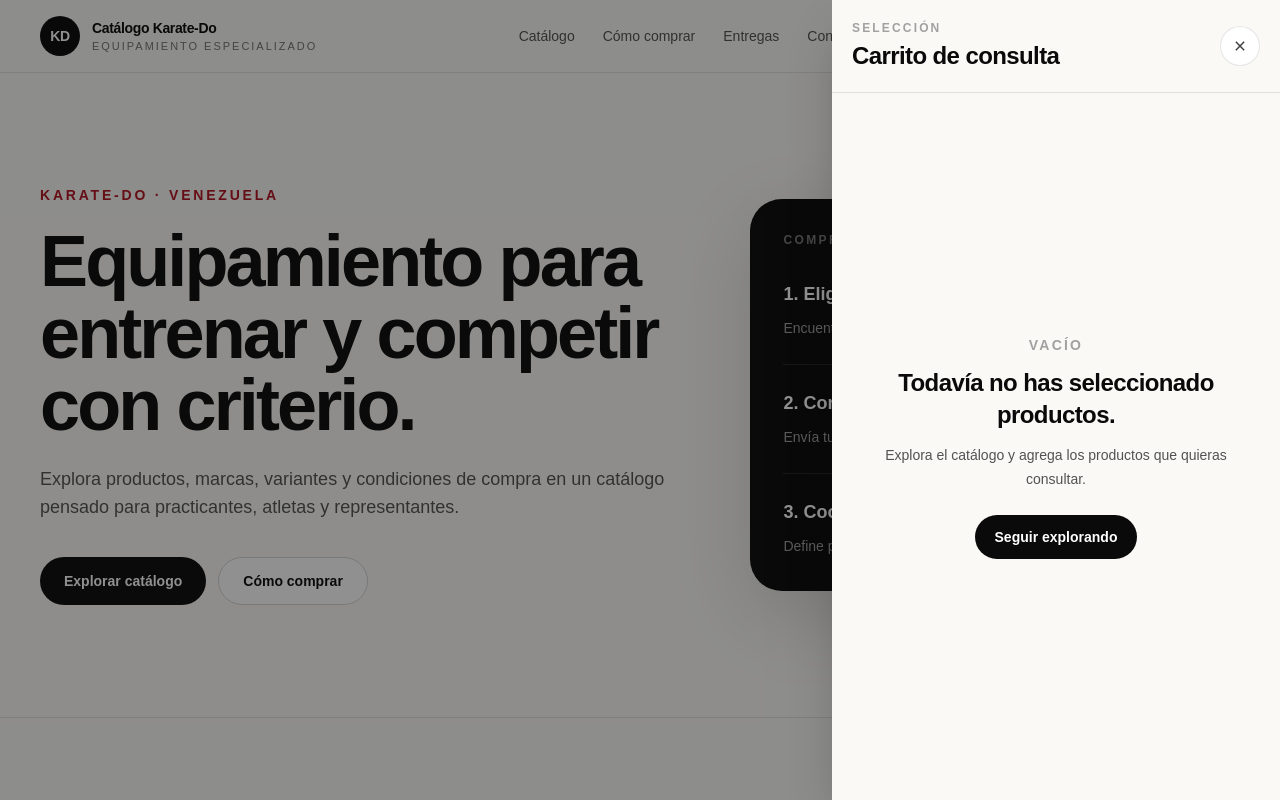
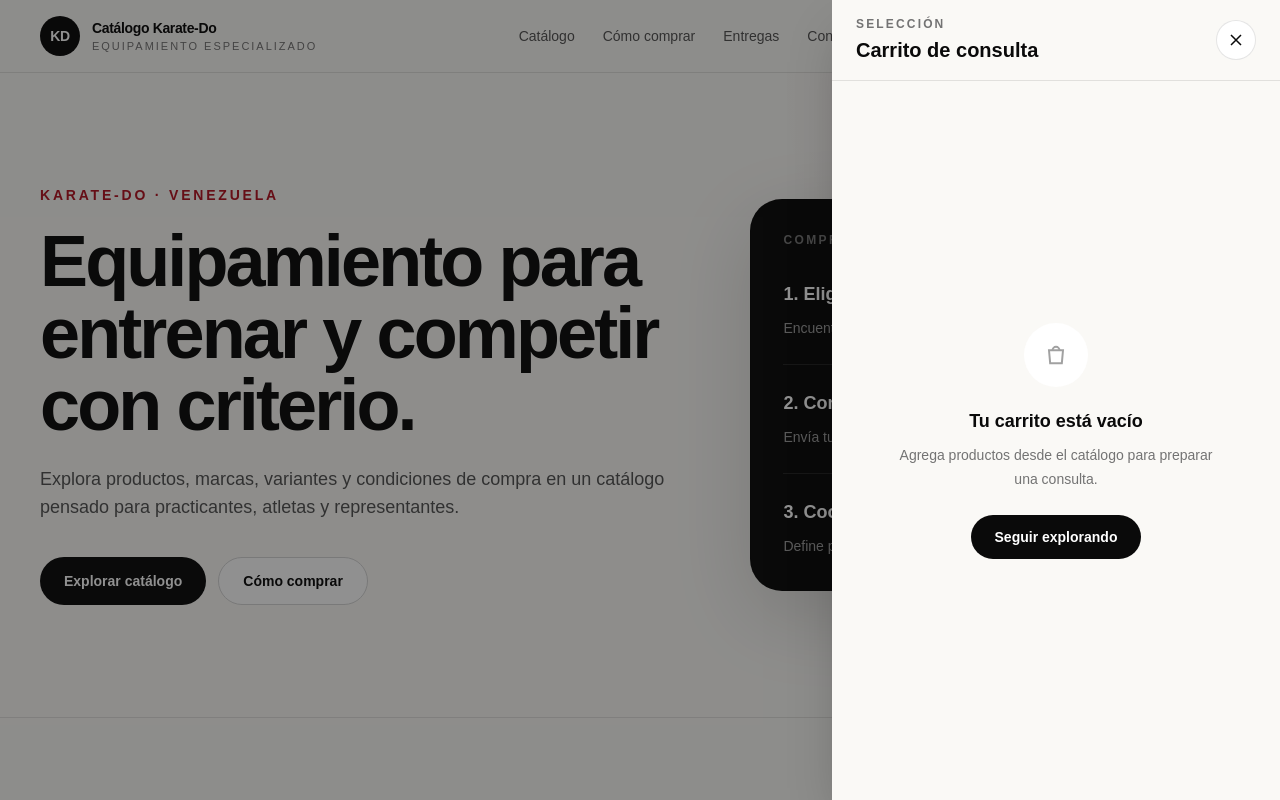
Before and after one commit to maorusohh/catalogo-karate, a Next.js app: page / in a window 1280 px wide. Both pictures are taken after a click on the button "Abrir carrito". Shown: the top 800 px of the page. Built offline with nearby package versions, Linux system fonts and the light colour scheme.

Commit message:
feat: add WhatsApp consultation flow

```diff
--- a/src/components/cart/cart-drawer.tsx
+++ b/src/components/cart/cart-drawer.tsx
@@ -3,6 +3,7 @@
 import { useEffect } from "react";
 
 import { useCart } from "@/components/cart/cart-provider";
+import { WhatsAppConsultButton } from "@/components/cart/whatsapp-consult-button";
 
 export function CartDrawer() {
   const { isOpen, closeCart, items, totalItems, updateQuantity, removeItem, clearCart } = useCart();
@@ -51,25 +52,22 @@ export function CartDrawer() {
         aria-labelledby="cart-title"
         className="absolute top-0 right-0 flex h-full w-full max-w-md flex-col bg-[#faf9f6] shadow-2xl"
       >
-        <div className="flex items-center justify-between border-b border-black/10 px-5 py-5">
+        <header className="flex items-center justify-between border-b border-black/10 px-5 py-4 sm:px-6">
           <div>
-            <p className="text-xs font-semibold tracking-[0.18em] text-neutral-400 uppercase">
+            <p className="text-xs font-semibold tracking-[0.18em] text-neutral-500 uppercase">
               Selección
             </p>
 
-            <h2
-              id="cart-title"
-              className="mt-1 text-2xl font-semibold tracking-tight text-neutral-950"
-            >
+            <h2 id="cart-title" className="mt-1 text-xl font-semibold text-neutral-950">
               Carrito de consulta
             </h2>
           </div>
 
           <button
             type="button"
+            aria-label="Cerrar carrito"
             onClick={closeCart}
-            aria-label="Cerrar carrito"
-            className="flex size-10 items-center justify-center rounded-full border border-black/10 bg-white text-neutral-700 hover:border-neutral-950"
+            className="inline-flex size-10 items-center justify-center rounded-full border border-black/10 bg-white text-neutral-950 transition-colors hover:border-neutral-950"
           >
             <svg
               aria-hidden="true"
@@ -79,133 +77,141 @@ export function CartDrawer() {
               stroke="currentColor"
               strokeWidth="1.8"
             >
-              <path d="m7 7 10 10M17 7 7 17" />
+              <path d="M6 6l12 12M18 6 6 18" />
             </svg>
           </button>
+        </header>
+
+        {items.length === 0 ? (
+          <div className="flex flex-1 flex-col items-center justify-center px-6 text-center">
+            <div className="flex size-16 items-center justify-center rounded-full bg-white text-neutral-400">
+              <svg
+                aria-hidden="true"
+                viewBox="0 0 24 24"
+                className="size-7"
+                fill="none"
+                stroke="currentColor"
+                strokeWidth="1.7"
+              >
+                <path d="M6 8h12l-1 11H7L6 8Z" />
+                <path d="M9 8a3 3 0 0 1 6 0" />
+              </svg>
             </div>
 
-        {items.length === 0 ? (
-          <div className="flex flex-1 items-center justify-center px-8 text-center">
-            <div>
-              <p className="text-sm font-semibold tracking-[0.16em] text-neutral-400 uppercase">
-                Vacío
-              </p>
+            <h3 className="mt-5 text-lg font-semibold text-neutral-950">Tu carrito está vacío</h3>
 
-              <h3 className="mt-3 text-2xl font-semibold tracking-tight text-neutral-950">
-                Todavía no has seleccionado productos.
-              </h3>
-
-              <p className="mt-3 text-sm leading-6 text-neutral-600">
-                Explora el catálogo y agrega los productos que quieras consultar.
+            <p className="mt-2 max-w-xs text-sm leading-6 text-neutral-500">
+              Agrega productos desde el catálogo para preparar una consulta.
             </p>
 
             <button
               type="button"
               onClick={closeCart}
-                className="mt-6 min-h-11 rounded-full bg-neutral-950 px-5 text-sm font-semibold text-white"
+              className="mt-6 rounded-full bg-neutral-950 px-6 py-3 text-sm font-semibold text-white transition-colors hover:bg-neutral-800"
             >
               Seguir explorando
             </button>
           </div>
-          </div>
         ) : (
           <>
-            <div className="flex-1 overflow-y-auto px-5 py-5">
+            <div className="flex-1 overflow-y-auto">
+              <div className="space-y-4 p-5 sm:p-6">
+                <div className="flex items-center justify-between">
+                  <p className="text-sm text-neutral-500">
+                    {totalItems}{" "}
+                    {totalItems === 1 ? "unidad seleccionada" : "unidades seleccionadas"}
+                  </p>
+
+                  <button
+                    type="button"
+                    onClick={clearCart}
+                    className="text-xs font-semibold text-neutral-500 underline-offset-4 transition-colors hover:text-neutral-950 hover:underline"
+                  >
+                    Vaciar carrito
+                  </button>
+                </div>
+
                 <div className="space-y-3">
                   {items.map((item) => (
                     <article
-                    key={`${item.productId}-${item.variantId}`}
+                      key={`${item.productId}:${item.variantId}`}
                       className="rounded-2xl border border-black/10 bg-white p-4"
                     >
                       <div className="flex items-start justify-between gap-4">
                         <div className="min-w-0">
-                        <p className="text-xs font-semibold tracking-[0.12em] text-neutral-400 uppercase">
-                          {item.snapshot.brandName}
+                          <p className="text-sm font-semibold text-neutral-950">
+                            {item.snapshot.productName}
                           </p>
 
-                        <h3 className="mt-1 font-semibold tracking-tight text-neutral-950">
-                          {item.snapshot.productName}
-                        </h3>
+                          <p className="mt-1 text-xs text-neutral-500">{item.snapshot.brandName}</p>
 
-                        <p className="mt-1 text-xs text-neutral-500">SKU {item.snapshot.sku}</p>
-
-                        <p className="mt-2 text-sm text-neutral-600">
+                          <p className="mt-2 text-sm text-neutral-700">
                             {item.snapshot.variantLabel}
                           </p>
+
+                          <p className="mt-1 text-xs text-neutral-400">SKU: {item.snapshot.sku}</p>
                         </div>
 
                         <button
                           type="button"
+                          aria-label={`Eliminar ${item.snapshot.productName}`}
                           onClick={() => removeItem(item.productId, item.variantId)}
-                        aria-label={`Eliminar ${item.snapshot.productName}`}
-                        className="shrink-0 text-xs font-semibold text-neutral-400 hover:text-[#b31322]"
+                          className="shrink-0 text-xs font-semibold text-neutral-400 transition-colors hover:text-[#b31322]"
                         >
                           Eliminar
                         </button>
                       </div>
 
-                    <div className="mt-4 flex items-center justify-between gap-4 border-t border-black/8 pt-4">
-                      <div className="flex items-center overflow-hidden rounded-full border border-black/10 bg-neutral-50">
+                      <div className="mt-4 flex items-center justify-between border-t border-black/5 pt-4">
+                        <span className="text-xs font-medium tracking-[0.12em] text-neutral-400 uppercase">
+                          Cantidad
+                        </span>
+
+                        <div className="flex items-center rounded-full border border-black/10 bg-[#faf9f6]">
                           <button
                             type="button"
+                            aria-label={`Disminuir cantidad de ${item.snapshot.productName}`}
                             onClick={() =>
                               updateQuantity(item.productId, item.variantId, item.quantity - 1)
                             }
-                          aria-label={`Reducir cantidad de ${item.snapshot.productName}`}
-                          className="flex size-9 items-center justify-center text-neutral-700 hover:bg-white"
+                            className="flex size-10 items-center justify-center rounded-full text-lg text-neutral-700 transition-colors hover:bg-white hover:text-neutral-950"
                           >
                             −
                           </button>
 
-                        <span className="min-w-8 text-center text-sm font-semibold text-neutral-950">
+                          <span
+                            aria-live="polite"
+                            className="min-w-9 text-center text-sm font-semibold text-neutral-950"
+                          >
                             {item.quantity}
                           </span>
 
                           <button
                             type="button"
+                            aria-label={`Aumentar cantidad de ${item.snapshot.productName}`}
                             onClick={() =>
                               updateQuantity(item.productId, item.variantId, item.quantity + 1)
                             }
-                          aria-label={`Aumentar cantidad de ${item.snapshot.productName}`}
-                          className="flex size-9 items-center justify-center text-neutral-700 hover:bg-white"
+                            className="flex size-10 items-center justify-center rounded-full text-lg text-neutral-700 transition-colors hover:bg-white hover:text-neutral-950"
                           >
                             +
                           </button>
-                      </div>
-
-                      <div className="text-right">
-                        {Object.entries(item.selectedOptions).map(([name, value]) => (
-                          <p key={name} className="text-xs text-neutral-500">
-                            {name}: {value}
-                          </p>
-                        ))}
                         </div>
                       </div>
                     </article>
                   ))}
                 </div>
               </div>
-
-            <div className="border-t border-black/10 bg-white px-5 py-5">
-              <div className="flex items-center justify-between">
-                <p className="text-sm font-medium text-neutral-500">Productos seleccionados</p>
-
-                <p className="text-sm font-semibold text-neutral-950">{totalItems}</p>
             </div>
 
-              <p className="mt-3 text-sm leading-6 text-neutral-500">
-                Los precios y la disponibilidad definitiva se confirman antes de concretar la
-                compra.
+            <footer className="border-t border-black/10 bg-[#faf9f6] p-5 sm:p-6">
+              <p className="mb-4 text-xs leading-5 text-neutral-500">
+                El carrito sirve para preparar tu solicitud. La disponibilidad, precio y condiciones
+                se confirman contigo antes de concretar la compra.
               </p>
 
-              <button
-                type="button"
-                onClick={clearCart}
-                className="mt-5 min-h-11 w-full rounded-full border border-black/10 bg-white text-sm font-semibold text-neutral-700 hover:border-neutral-950"
-              >
-                Vaciar selección
-              </button>
-            </div>
+              <WhatsAppConsultButton />
+            </footer>
           </>
         )}
       </aside>
--- /dev/null
+++ b/src/components/cart/whatsapp-consult-button.tsx
@@ -0,0 +1,52 @@
+"use client";
+
+import { useMemo } from "react";
+
+import { useCart } from "@/components/cart/cart-provider";
+import { buildWhatsAppCartMessage } from "@/lib/whatsapp/message";
+import { buildWhatsAppUrl } from "@/lib/whatsapp/url";
+
+export function WhatsAppConsultButton() {
+  const { items, closeCart } = useCart();
+
+  const whatsappUrl = useMemo(() => {
+    if (items.length === 0) {
+      return null;
+    }
+
+    const message = buildWhatsAppCartMessage(items);
+
+    return buildWhatsAppUrl(message);
+  }, [items]);
+
+  if (items.length === 0) {
+    return null;
+  }
+
+  if (!whatsappUrl) {
+    return (
+      <div className="rounded-2xl border border-amber-200 bg-amber-50 p-4 text-sm text-amber-900">
+        <p className="font-semibold">WhatsApp aún no está configurado.</p>
+        <p className="mt-1 leading-6 text-amber-800">
+          Configura el número comercial en
+          <code className="mx-1 rounded bg-amber-100 px-1.5 py-0.5 text-xs">
+            src/config/site.ts
+          </code>
+          para habilitar la consulta.
+        </p>
+      </div>
+    );
+  }
+
+  return (
+    <a
+      href={whatsappUrl}
+      target="_blank"
+      rel="noopener noreferrer"
+      onClick={closeCart}
+      className="flex min-h-13 w-full items-center justify-center rounded-full bg-[#b31322] px-6 text-sm font-semibold text-white transition-colors hover:bg-[#8d0f1b]"
+    >
+      Consultar por WhatsApp
+    </a>
+  );
+}
--- a/src/config/site.ts
+++ b/src/config/site.ts
@@ -1,7 +1,7 @@
 export const siteConfig = {
   name: "Catálogo Karate-Do",
   description: "Catálogo de equipamiento de Karate-Do para entrenamiento y competición.",
-  whatsappNumber: "",
+  whatsappNumber: "584142113444",
   locale: "es-VE",
   country: "VE",
 } as const;
```
Also changed, not shown: src/lib/whatsapp/message.ts (added, +22 -0 lines), src/lib/whatsapp/url.ts (added, +17 -0 lines). Lines whose indentation alone changed are shown as unchanged.
